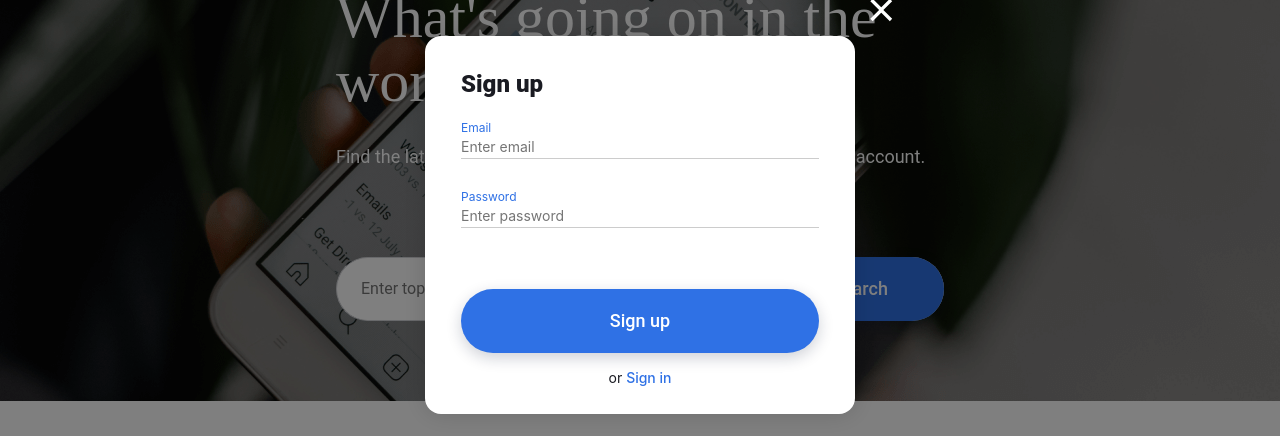
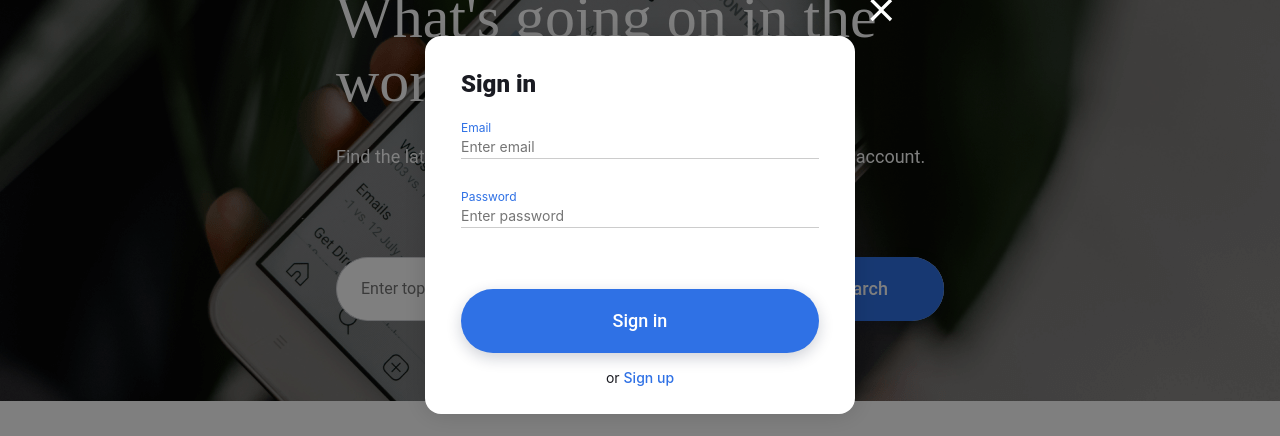
Before and after one commit to rileydanejohnston/news-explorer-frontend, a React (Create React App) app: page / in a window 1280 px wide. Both pictures are taken after a click on the button "Sign in". Shown: the part 175-611 px from the top of the page. Built offline with nearby package versions, Linux system fonts and the light colour scheme; no server answers; the HTML template or start-up script is replaced by a standard one.

Commit message:
feat: modal text changes depending on if login or register is open

```diff
--- a/src/components/LoginRegisterModal/LoginRegisterModal.js
+++ b/src/components/LoginRegisterModal/LoginRegisterModal.js
@@ -3,11 +3,18 @@ import ModalWithForm from '../ModalWithForm/ModalWithForm'
 import { InputError, Label, Input, InputGroup, InputGroupUsername, InputsWrapper } from './styledLoginRegisterModal'
 
 export default function LoginRegisterModal({ isLoginRegisterModalOpen, isRegisterModalOpen, closeAllModals, formLinkClick }) {
+
+  const formText = {
+    titleAndSubmit: isRegisterModalOpen ? 'Sign up' : 'Sign in',
+    linkText: isRegisterModalOpen ? 'Sign in' : 'Sign up'
+  };
+
   return (
     <ModalWithForm
       isModalOpen={isLoginRegisterModalOpen}
       closeAllModals={closeAllModals}
       formLinkClick={formLinkClick}
+      formText={formText}
     >
       <InputsWrapper>
         <InputGroup>
--- a/src/components/ModalWithForm/ModalWithForm.js
+++ b/src/components/ModalWithForm/ModalWithForm.js
@@ -1,7 +1,7 @@
 import { React, useEffect } from 'react'
 import { CloseIcon, ModalContent, ModalWrapper, Form, FormLink, SubmitError, LinkWrapper, Submit, Title } from './styledModalWithForm'
 
-export default function ModalWithForm({ formTitle, children, buttonText, linkText, isModalOpen, closeAllModals, formLinkClick }) {
+export default function ModalWithForm({ children, formText,isModalOpen, closeAllModals, formLinkClick }) {
 
   // close via escape
   useEffect(() => {
@@ -34,12 +34,12 @@ export default function ModalWithForm({ formTitle, children, buttonText, linkTex
       <ModalContent>
         <CloseIcon onClick={closeAllModals} />
         <Form onSubmit={handleModalSubmit}>
-          <Title>Sign up</Title>
+          <Title>{formText.titleAndSubmit}</Title>
           { children }
           <SubmitError></SubmitError>
-          <Submit>Sign up</Submit>
+          <Submit>{formText.titleAndSubmit}</Submit>
           <LinkWrapper>
-            or <FormLink onClick={formLinkClick}>Sign in</FormLink>
+            or <FormLink onClick={formLinkClick}>{formText.linkText}</FormLink>
           </LinkWrapper>
         </Form>
       </ModalContent>
```
